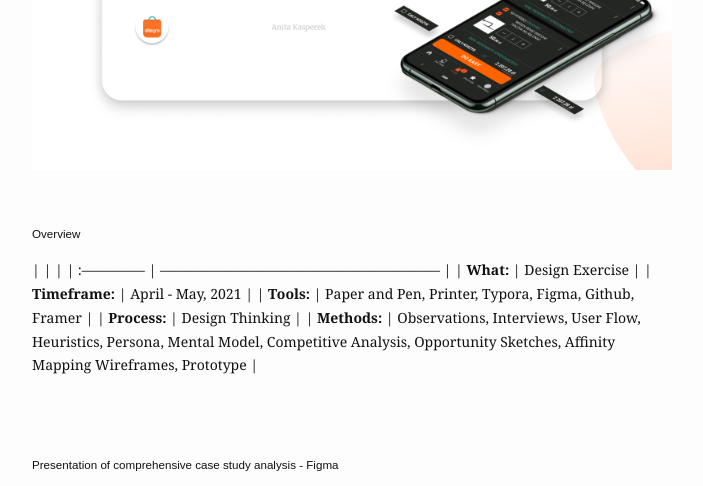
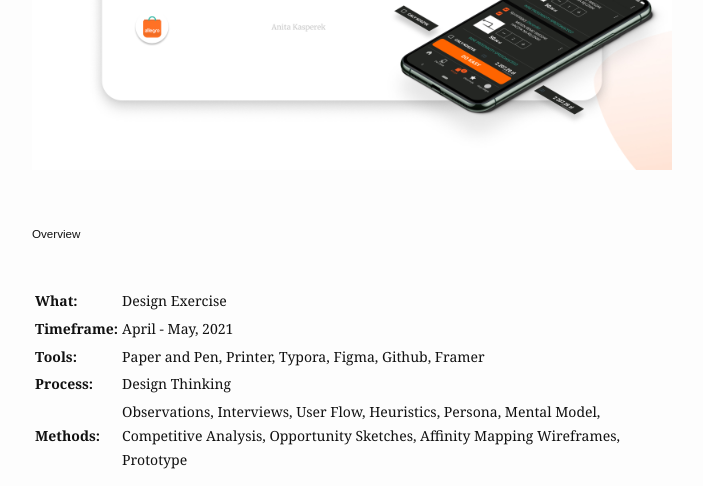
Before and after one commit to anita-kasperek/anita-kasperek.github.io, a Jekyll site: the page built from portfolio.md, in a window 1280 px wide and 900 px high, scrolled down 482 px, cut to the strip 0-486 px from the top of the window. Shown: the whole strip, without its empty margins (288-991 px from the left). Built offline with Jekyll 4.4.1, drawn with Linux system fonts in a browser that asks for light colours.

Commit message:
Update portfolio.md

```diff
--- a/portfolio.md
+++ b/portfolio.md
@@ -20,6 +20,7 @@ og_image: /assets/img/Intro-Case-Study-Allegro.png
 
   <br>
 ##### Overview
+
 |                 |                                                              |
 | :-------------- | ------------------------------------------------------------ |
 | **What:**       | Design Exercise                                              |
@@ -47,7 +48,7 @@ The prototype was based on an existing application, which I recreated in Figma w
 <br>
 ##### Visual cues prototype - Framer
 
-<iframe style="border: 1px solid rgba(0, 0, 0, 0.1);" width="640" height="450" src="https://www.figma.com/embed?embed_host=share&url=https%3A%2F%2Fwww.figma.com%2Fproto%2FwjZUvUeYTwzHNqeX4HaNWF%2FPresentation-App-Allegro-Case-Study%3Fnode-id%3D1%253A9%26viewport%3D394%252C303%252C0.05056169629096985%26scaling%3Dscale-down%26page-id%3D0%253A1" allowfullscreen></iframe>
+<iframe style="border: 1px solid rgba(0, 0, 0, 0.1)" width="640" height="480" src="https://framer.com/embed/Allegro-App--nLpeYBWMzKAC0WOM3iV5/JeyD5oxL9" allowfullscreen></iframe>
 
 <b>Impact</b><br>
 This way, can potentially reduce errors, prevent negative user experience and inspire more trust, speed up conversions, give the user control.
```
